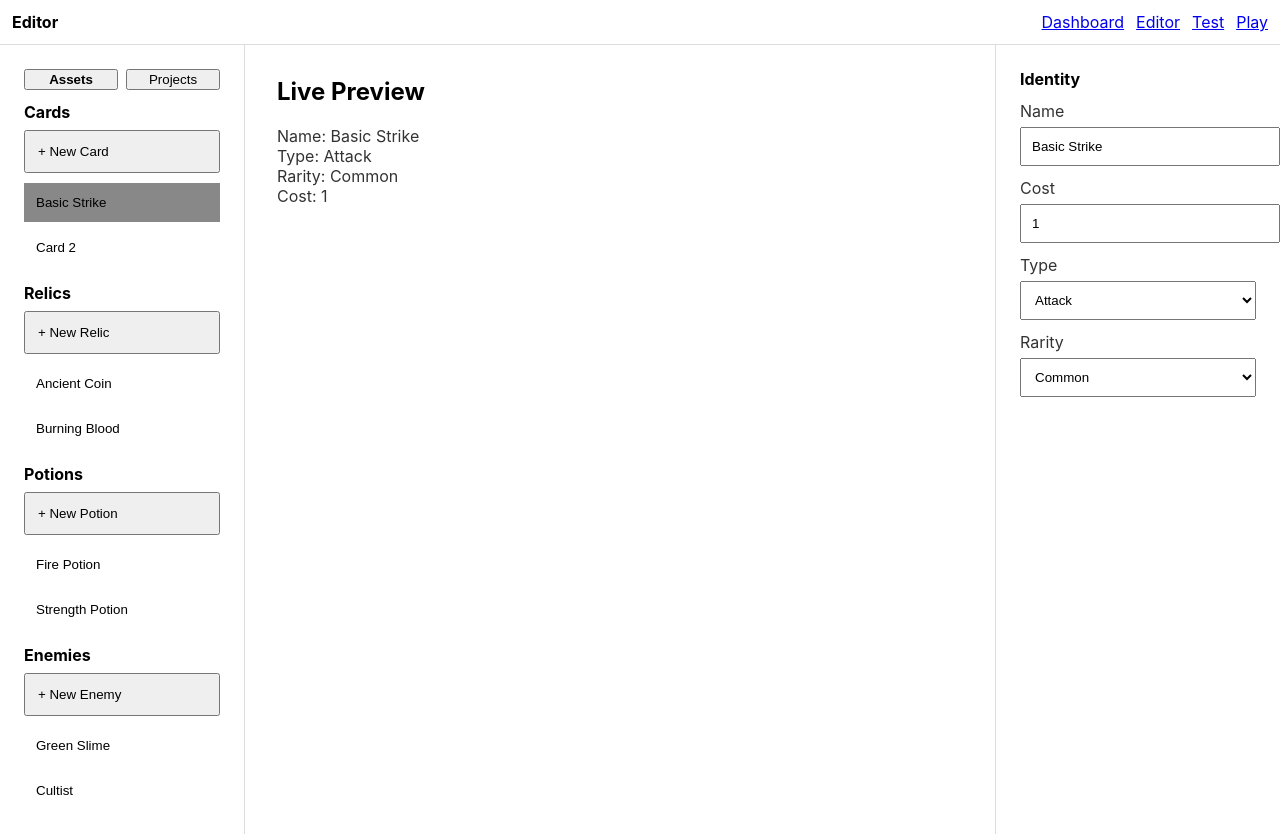
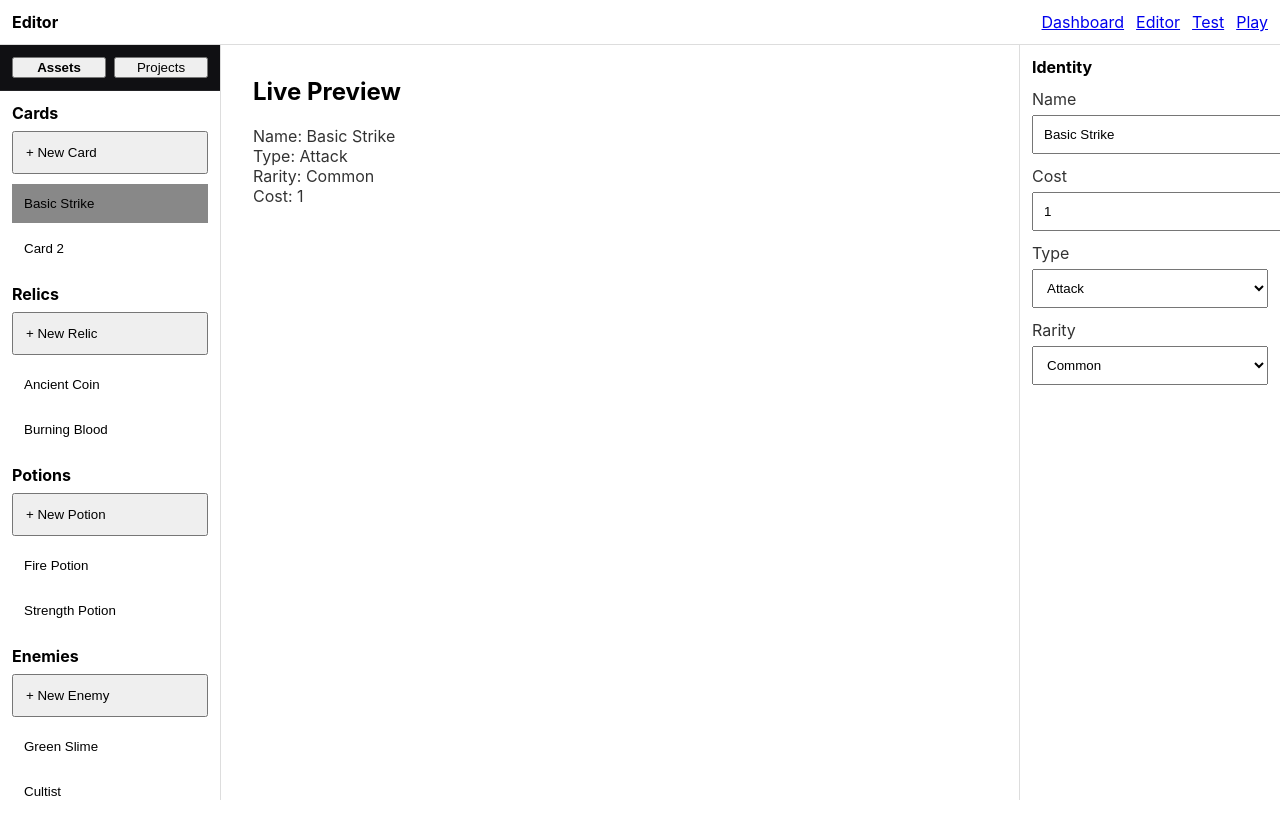
Before and after one commit to Kyleafuller199/Roguelite_Game_Maker, a React (Create React App) app in the folder frontend/frontend_app/: page /editor in a window 1280 px wide. Shown: the top 834 px of the page. After the commit the page ends 800 px from the top, so only its background shows below. Built offline with nearby package versions, Linux system fonts and the light colour scheme.

Commit message:
Update 3-column template for scrolling to be on internal compoonents instead of page

```diff
--- a/frontend/frontend_app/src/components/editor/EditorSidebar.jsx
+++ b/frontend/frontend_app/src/components/editor/EditorSidebar.jsx
@@ -34,7 +34,11 @@ export default function EditorSidebar() {
             return (
               <button
                 key={item.id}
-                onClick={() => actions.selectEntity(entityType, item.id)}
+                onClick={(e) => {
+                  e.preventDefault();
+                  e.currentTarget.blur(); // prevents focus-driven scroll jump
+                  actions.selectEntity(entityType, item.id);
+                }}
                 style={{
                   textAlign: "left",
                   padding: 12,
@@ -54,8 +58,26 @@ export default function EditorSidebar() {
   }
 
   return (
-    <div style={{ padding: 12 }}>
-      <div style={{ display: "flex", gap: 8, marginBottom: 12 }}>
+    <div
+      style={{
+        height: "100%",
+        display: "flex",
+        flexDirection: "column",
+        minHeight: 0, // IMPORTANT: allows child overflow to work in flex layouts
+      }}
+    >
+      {/* Sticky header */}
+      <div
+        style={{
+          position: "sticky",
+          top: 0,
+          zIndex: 10,
+          padding: 12,
+          background: "#101013", // set to your sidebar bg
+          borderBottom: "1px solid rgba(255,255,255,0.08)",
+        }}
+      >
+        <div style={{ display: "flex", gap: 8 }}>
           <button
             onClick={() => actions.setMode("assets")}
             style={{ flex: 1, fontWeight: isAssets ? "700" : "400" }}
@@ -69,7 +91,17 @@ export default function EditorSidebar() {
             Projects
           </button>
         </div>
+      </div>
 
+      {/* Scrollable content */}
+      <div
+        style={{
+          flex: 1,
+          overflowY: "auto",
+          padding: 12,
+          minHeight: 0,
+        }}
+      >
         {isAssets ? (
           <div>
             <AssetSection
@@ -111,5 +143,6 @@ export default function EditorSidebar() {
           </div>
         )}
       </div>
+    </div>
   );
 }
--- a/frontend/frontend_app/src/layouts/ThreeColumnLayout.jsx
+++ b/frontend/frontend_app/src/layouts/ThreeColumnLayout.jsx
@@ -1,22 +1,55 @@
 export default function ThreeColumnLayout({ header, left, right, children }) {
   return (
-    <div style={{ minHeight: "100vh", display: "flex", flexDirection: "column" }}>
+    <div
+      style={{
+        height: "100vh",
+        display: "flex",
+        flexDirection: "column",
+        overflow: "hidden", // stops the whole page scrolling
+      }}
+    >
       <div style={{ flex: "0 0 auto" }}>{header}</div>
 
-      <div style={{ flex: "1 1 auto", display: "flex" }}>
-        <aside style={{ width: 220, padding: 12, borderRight: "1px solid #ddd" }}>
+      <div
+        style={{
+          flex: "1 1 auto",
+          display: "flex",
+          minHeight: 0, // IMPORTANT: enables child scroll areas in flex layouts
+        }}
+      >
+        <aside
+          style={{
+            width: 220,
+            borderRight: "1px solid #ddd",
+            minHeight: 0,
+            overflow: "hidden",
+          }}
+        >
           {left}
         </aside>
 
-        <main style={{ flex: 1, padding: 16 }}>
+        <main
+          style={{
+            flex: 1,
+            minHeight: 0,
+            overflow: "auto",
+            padding: 16,
+          }}
+        >
           {children}
         </main>
 
-        <aside style={{ width: 260, padding: 12, borderLeft: "1px solid #ddd" }}>
+        <aside
+          style={{
+            width: 260,
+            borderLeft: "1px solid #ddd",
+            minHeight: 0,
+            overflow: "hidden",
+          }}
+        >
           {right}
         </aside>
       </div>
-
     </div>
   );
 }
```
Lines whose indentation alone changed are shown as unchanged.
